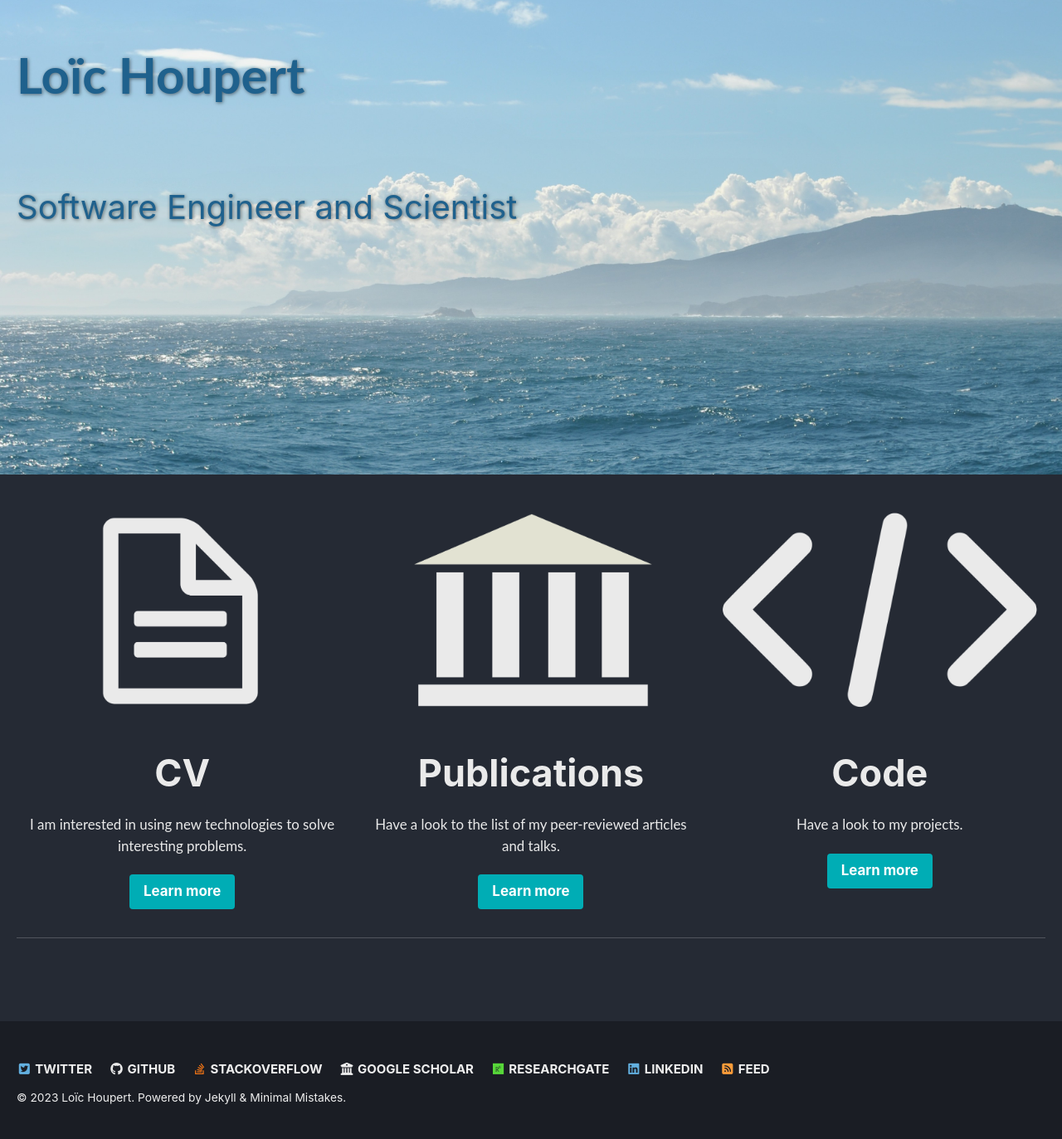
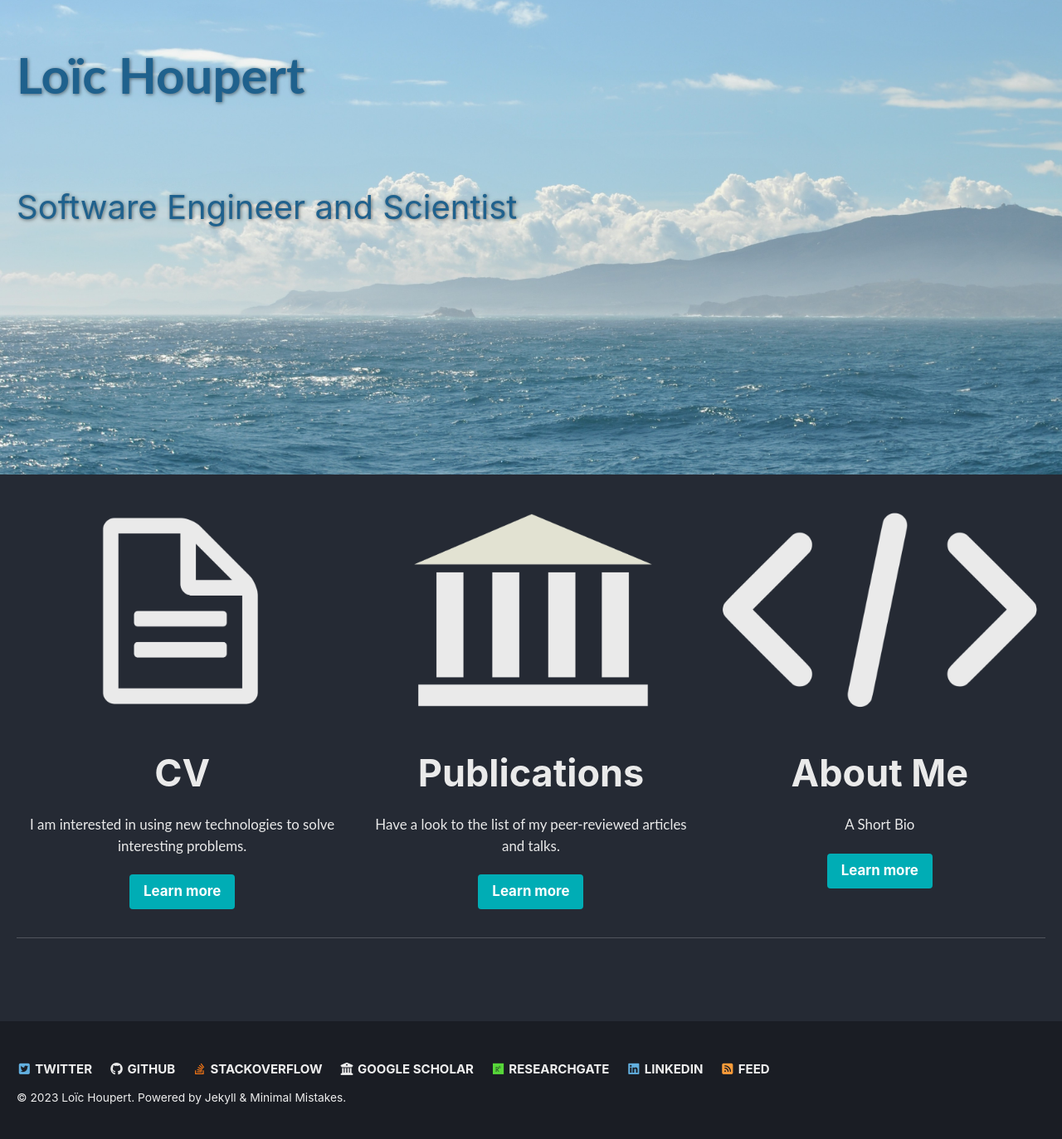
Before and after one commit to lhoupert/lhoupert.github.io, a Jekyll site: the page built from _pages/home.md, in a window 1280 px wide. Shown: the whole page at 83% size. Built offline with Jekyll 4.4.1, drawn with Linux system fonts in a browser that asks for light colours; cached includes are drawn as plain includes; nearby versions of some CDN libraries.

Commit message:
Update home.md

```diff
--- a/_pages/home.md
+++ b/_pages/home.md
@@ -24,10 +24,10 @@ feature_row_links:
     btn_label: "Learn more"
     btn_class: "btn--primary"
   - image_path: /assets/images/code.png
-    alt: "placeholder image code"
-    title: Code
-    excerpt: "Have a look to my projects."
-    url: "/code/"
+    alt: "placeholder image about"
+    title: About Me
+    excerpt: "A Short Bio"
+    url: "/about/"
     btn_label: "Learn more"
     btn_class: "btn--primary"
 ---
```
